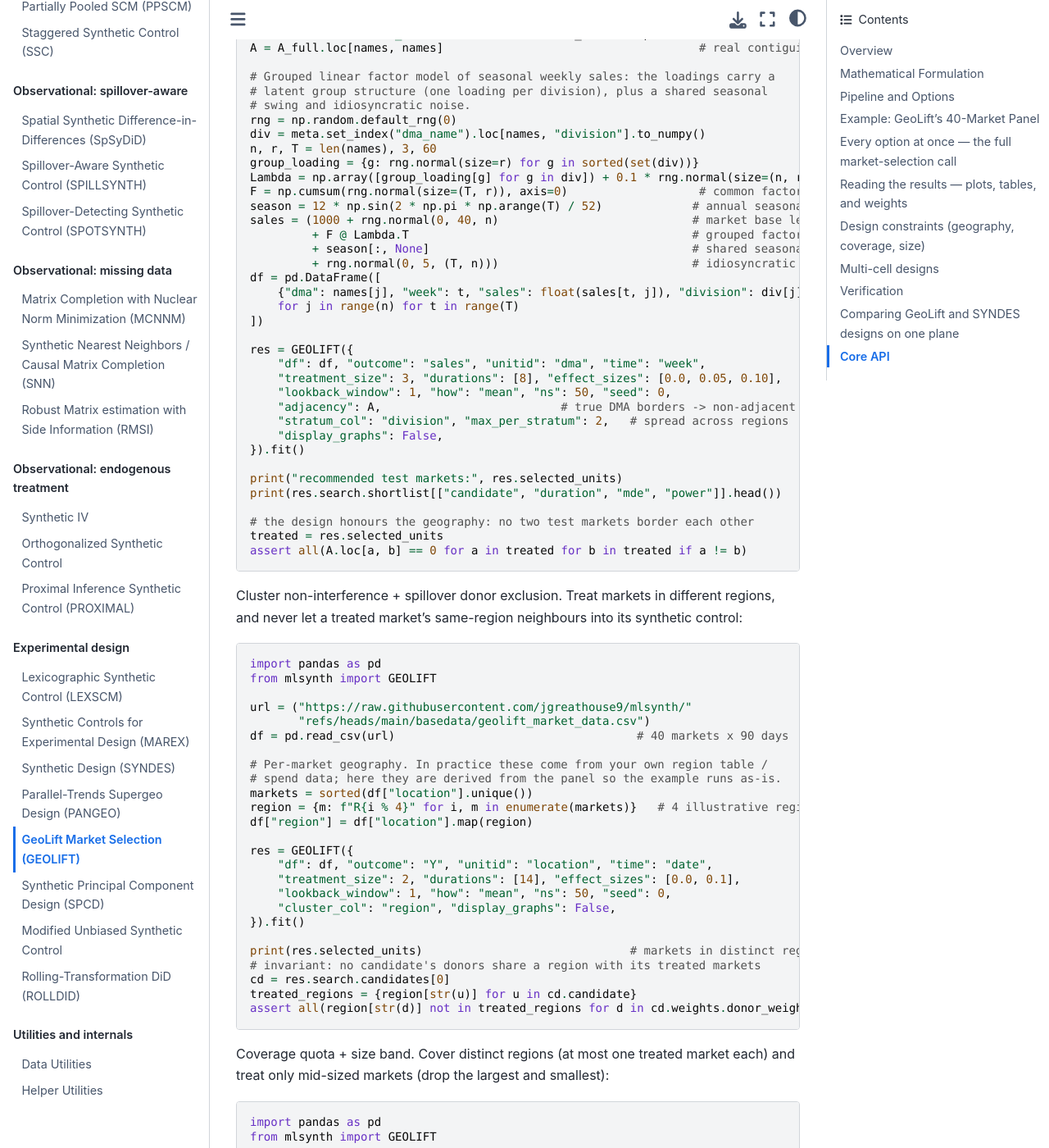
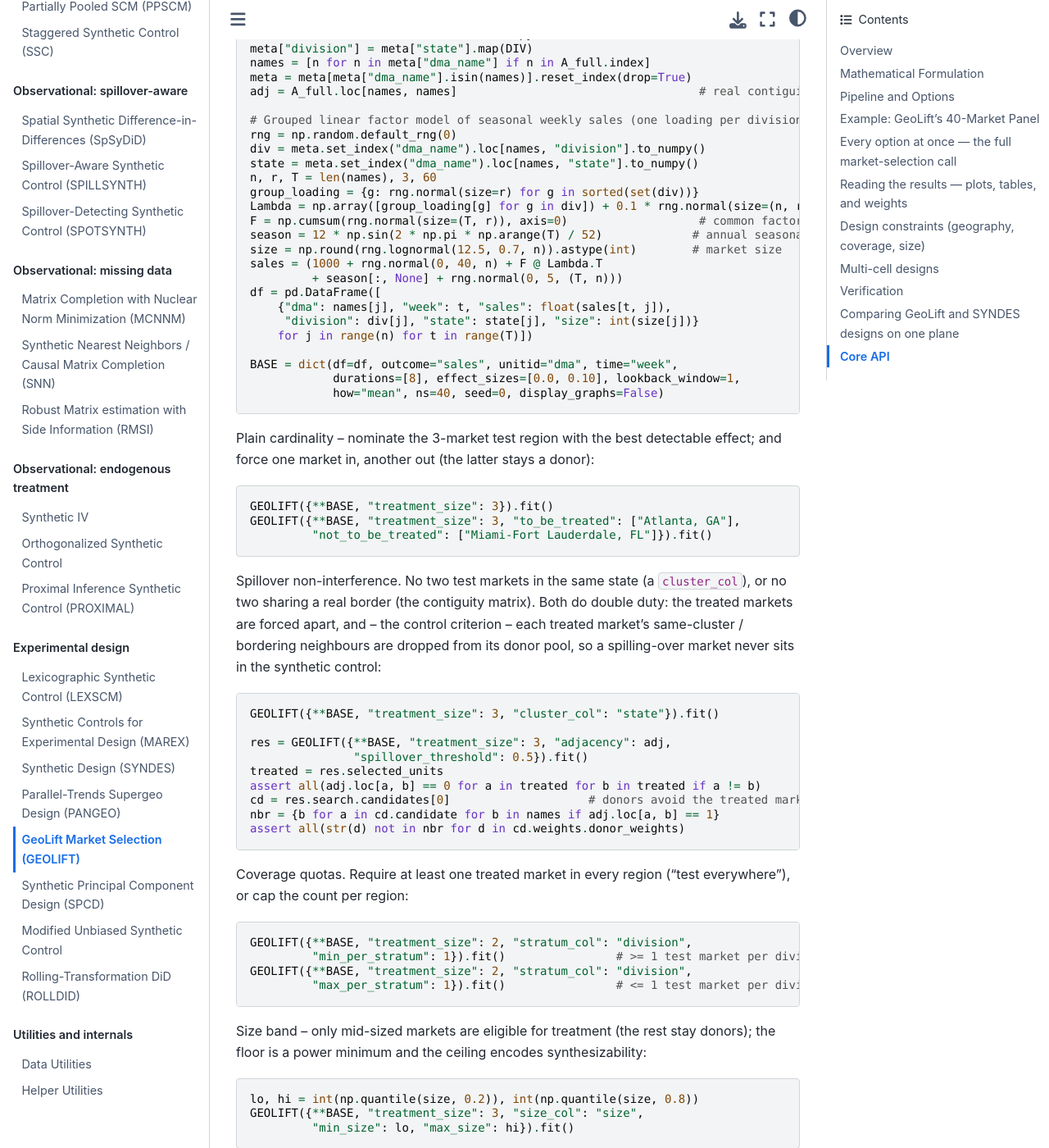
Before and after one commit to jgreathouse9/mlsynth, a Sphinx documentation site: the page built from docs/geolift.rst, in a window 1280 px wide and 1400 px high, scrolled down 14657 px. Shown: the whole window at 82% size. Built offline with Sphinx 7.4.7 and the Sphinx Book theme 1.1.4, drawn with Linux system fonts in a browser that asks for light colours; some of the changed text lies outside the part shown.

Commit message:
docs(geolift): unified real-geography constraint gallery (parallel to SYNDES) (#124)
Consolidates GEOLIFT's three scattered constraint examples into one
self-contained gallery on the bundled real US DMA contiguity map + Census
divisions, with a grouped linear factor sales model (same generator family as
test_lexscm_dma_demo / the SYNDES gallery). One shared setup, then a compact
MWE for every geographic constraint GEOLIFT supports:

- cardinality (treatment_size)
- force in / out (to_be_treated / not_to_be_treated) -- previously only shown
  on the unrelated 40-market panel, now on real geography
- spillover non-interference: cluster_col (same-state) and adjacency (real
  borders), each doing double duty -- treated markets forced apart AND each
  treated market's neighbours dropped from its donor pool (the control
  criterion), with an explicit donor-exclusion invariant assert
- coverage quotas: min_per_stratum ("test in every region", previously
  undemonstrated) and max_per_stratum
- size band (size_col + min/max_size)
- budget planning (cpic + budget)
- the works -> ranked shortlist

Every snippet was run against the real DMA data; the invariants (non-adjacent
treated, donors avoiding treated borders, coverage across divisions) hold, and
the underlying behaviour is already covered by test_geolift_constraints.py /
test_geolift_dma_borders.py (50 tests, green). Docs-only; CHANGELOG noted.


Claude-Session: https://claude.ai/code/session_015nRd88pbMUETcrkKY1S6Hr

Co-authored-by: Claude <noreply@anthropic.com>

```diff
--- a/docs/geolift.rst
+++ b/docs/geolift.rst
@@ -763,13 +763,15 @@ rather than returning a degenerate design.
    prune many nominees, and a very dense border graph can leave none (a reported
    infeasibility, not a silent degenerate design).
 
-A worked design on real borders. The example below is fully self-contained:
-it pulls the real DMA contiguity map and metadata, simulates a grouped linear
-factor model of seasonal weekly sales — latent group structure in the loadings
-(groups = census divisions), in the spirit of Liao, Shi & Zheng (2025) — over a
-real Southeast / Mid-South DMA footprint, then designs a 3-market geo test that is
-non-adjacent on the map and spread across regions (at most two per division).
-It runs in a few seconds.
+Gallery: every constraint on real geography. The block below is a single
+self-contained gallery, mirroring the SYNDES one (:doc:`syndes`): it pulls the
+real DMA contiguity map and metadata, simulates a grouped linear factor model of
+seasonal weekly sales — latent group structure in the loadings (groups = census
+divisions), in the spirit of Liao, Shi & Zheng (2025) — over a real Southeast /
+Mid-South footprint, and then shows each geographic constraint GEOLIFT supports
+as a compact call. The geography is real; the sales outcome is reproducible and
+exists only so the snippets run end to end (a few seconds each). Every block
+below assumes this setup has run.
 
 .. code-block:: python
 
@@ -783,109 +785,108 @@ It runs in a few seconds.
    meta = pd.read_csv(f"{base}/dma_metadata.csv")                   # dma_name, state, ...
 
    # Restrict to a real Southeast / Mid-South footprint; groups = census divisions.
-   division = {"GA": "S. Atlantic", "FL": "S. Atlantic",
-               "TN": "E.S. Central", "AL": "E.S. Central"}
-   meta = meta[meta["state"].isin(division)].copy()
-   meta["division"] = meta["state"].map(division)
+   DIV = {**{s: "S. Atlantic" for s in ["GA", "FL", "SC", "NC", "VA", "WV"]},
+          **{s: "E.S. Central" for s in ["TN", "AL", "KY", "MS"]}}
+   meta = meta[meta["state"].isin(DIV)].copy()
+   meta["division"] = meta["state"].map(DIV)
    names = [n for n in meta["dma_name"] if n in A_full.index]
    meta = meta[meta["dma_name"].isin(names)].reset_index(drop=True)
-   A = A_full.loc[names, names]                                     # real contiguity
+   adj = A_full.loc[names, names]                                   # real contiguity
 
-   # Grouped linear factor model of seasonal weekly sales: the loadings carry a
-   # latent group structure (one loading per division), plus a shared seasonal
-   # swing and idiosyncratic noise.
+   # Grouped linear factor model of seasonal weekly sales (one loading per division).
    rng = np.random.default_rng(0)
    div = meta.set_index("dma_name").loc[names, "division"].to_numpy()
+   state = meta.set_index("dma_name").loc[names, "state"].to_numpy()
    n, r, T = len(names), 3, 60
    group_loading = {g: rng.normal(size=r) for g in sorted(set(div))}
    Lambda = np.array([group_loading[g] for g in div]) + 0.1 * rng.normal(size=(n, r))
    F = np.cumsum(rng.normal(size=(T, r)), axis=0)                   # common factors
    season = 12 * np.sin(2 * np.pi * np.arange(T) / 52)             # annual seasonality
-   sales = (1000 + rng.normal(0, 40, n)                            # market base level
-            + F @ Lambda.T                                         # grouped factor structure
-            + season[:, None]                                      # shared seasonal swing
-            + rng.normal(0, 5, (T, n)))                            # idiosyncratic noise
+   size = np.round(rng.lognormal(12.5, 0.7, n)).astype(int)        # market size
+   sales = (1000 + rng.normal(0, 40, n) + F @ Lambda.T
+            + season[:, None] + rng.normal(0, 5, (T, n)))
    df = pd.DataFrame([
-       {"dma": names[j], "week": t, "sales": float(sales[t, j]), "division": div[j]}
-       for j in range(n) for t in range(T)
-   ])
+       {"dma": names[j], "week": t, "sales": float(sales[t, j]),
+        "division": div[j], "state": state[j], "size": int(size[j])}
+       for j in range(n) for t in range(T)])
 
-   res = GEOLIFT({
-       "df": df, "outcome": "sales", "unitid": "dma", "time": "week",
-       "treatment_size": 3, "durations": [8], "effect_sizes": [0.0, 0.05, 0.10],
-       "lookback_window": 1, "how": "mean", "ns": 50, "seed": 0,
-       "adjacency": A,                          # true DMA borders -> non-adjacent markets
-       "stratum_col": "division", "max_per_stratum": 2,   # spread across regions
-       "display_graphs": False,
-   }).fit()
+   BASE = dict(df=df, outcome="sales", unitid="dma", time="week",
+               durations=[8], effect_sizes=[0.0, 0.10], lookback_window=1,
+               how="mean", ns=40, seed=0, display_graphs=False)
 
-   print("recommended test markets:", res.selected_units)
-   print(res.search.shortlist[["candidate", "duration", "mde", "power"]].head())
-
-   # the design honours the geography: no two test markets border each other
-   treated = res.selected_units
-   assert all(A.loc[a, b] == 0 for a in treated for b in treated if a != b)
-
-Cluster non-interference + spillover donor exclusion. Treat markets in
-different regions, and never let a treated market's same-region neighbours into
-its synthetic control:
+Plain cardinality -- nominate the 3-market test region with the best detectable
+effect; and force one market in, another out (the latter stays a donor):
 
 .. code-block:: python
 
-   import pandas as pd
-   from mlsynth import GEOLIFT
+   GEOLIFT({**BASE, "treatment_size": 3}).fit()
+   GEOLIFT({**BASE, "treatment_size": 3, "to_be_treated": ["Atlanta, GA"],
+            "not_to_be_treated": ["Miami-Fort Lauderdale, FL"]}).fit()
 
-   url = ("https://raw.githubusercontent.com/jgreathouse9/mlsynth/"
-          "refs/heads/main/basedata/geolift_market_data.csv")
-   df = pd.read_csv(url)                                   # 40 markets x 90 days
-
-   # Per-market geography. In practice these come from your own region table /
-   # spend data; here they are derived from the panel so the example runs as-is.
-   markets = sorted(df["location"].unique())
-   region = {m: f"R{i % 4}" for i, m in enumerate(markets)}   # 4 illustrative regions
-   df["region"] = df["location"].map(region)
-
-   res = GEOLIFT({
-       "df": df, "outcome": "Y", "unitid": "location", "time": "date",
-       "treatment_size": 2, "durations": [14], "effect_sizes": [0.0, 0.1],
-       "lookback_window": 1, "how": "mean", "ns": 50, "seed": 0,
-       "cluster_col": "region", "display_graphs": False,
-   }).fit()
-
-   print(res.selected_units)                              # markets in distinct regions
-   # invariant: no candidate's donors share a region with its treated markets
-   cd = res.search.candidates[0]
-   treated_regions = {region[str(u)] for u in cd.candidate}
-   assert all(region[str(d)] not in treated_regions for d in cd.weights.donor_weights)
-
-Coverage quota + size band. Cover distinct regions (at most one treated market
-each) and treat only mid-sized markets (drop the largest and smallest):
+Spillover non-interference. No two test markets in the same state (a
+``cluster_col``), or no two sharing a real border (the contiguity matrix). Both
+do double duty: the treated markets are forced apart, and -- the control
+criterion -- each treated market's same-cluster / bordering neighbours are
+dropped from its donor pool, so a spilling-over market never sits in the
+synthetic control:
 
 .. code-block:: python
 
-   import pandas as pd
-   from mlsynth import GEOLIFT
+   GEOLIFT({**BASE, "treatment_size": 3, "cluster_col": "state"}).fit()
 
-   url = ("https://raw.githubusercontent.com/jgreathouse9/mlsynth/"
-          "refs/heads/main/basedata/geolift_market_data.csv")
-   df = pd.read_csv(url)
-   markets = sorted(df["location"].unique())
-   df["region"] = df["location"].map({m: f"R{i % 4}" for i, m in enumerate(markets)})
-   size = df.groupby("location")["Y"].mean()              # avg daily volume = "size"
-   df["size"] = df["location"].map(size)
-   lo, hi = float(size.quantile(0.2)), float(size.quantile(0.8))
+   res = GEOLIFT({**BASE, "treatment_size": 3, "adjacency": adj,
+                  "spillover_threshold": 0.5}).fit()
+   treated = res.selected_units
+   assert all(adj.loc[a, b] == 0 for a in treated for b in treated if a != b)
+   cd = res.search.candidates[0]                    # donors avoid the treated markets' borders
+   nbr = {b for a in cd.candidate for b in names if adj.loc[a, b] == 1}
+   assert all(str(d) not in nbr for d in cd.weights.donor_weights)
 
-   res = GEOLIFT({
-       "df": df, "outcome": "Y", "unitid": "location", "time": "date",
-       "treatment_size": 3, "durations": [14], "effect_sizes": [0.0, 0.1],
-       "lookback_window": 1, "how": "mean", "ns": 50, "seed": 0,
-       "stratum_col": "region", "max_per_stratum": 1,     # <= 1 treated per region
-       "size_col": "size", "min_size": lo, "max_size": hi,  # mid-sized only
-       "display_graphs": False,
-   }).fit()
+Coverage quotas. Require at least one treated market in every region ("test
+everywhere"), or cap the count per region:
 
-   print(res.selected_units)                              # 3 markets, 3 distinct regions
+.. code-block:: python
+
+   GEOLIFT({**BASE, "treatment_size": 2, "stratum_col": "division",
+            "min_per_stratum": 1}).fit()                # >= 1 test market per division
+   GEOLIFT({**BASE, "treatment_size": 2, "stratum_col": "division",
+            "max_per_stratum": 1}).fit()                # <= 1 test market per division
+
+Size band -- only mid-sized markets are eligible for treatment (the rest stay
+donors); the floor is a power minimum and the ceiling encodes synthesizability:
+
+.. code-block:: python
+
+   lo, hi = int(np.quantile(size, 0.2)), int(np.quantile(size, 0.8))
+   GEOLIFT({**BASE, "treatment_size": 3, "size_col": "size",
+            "min_size": lo, "max_size": hi}).fit()
+
+Budget planning -- with a cost-per-incremental-conversion and a budget, drop any
+candidate whose detectable investment busts the cap:
+
+.. code-block:: python
+
+   GEOLIFT({**BASE, "treatment_size": 3, "cpic": 7.50, "budget": 100_000.0}).fit()
+
+Everything at once, returning the ranked shortlist. The constraints filter the
+nominated candidates and reshape each one's donor pool, so every design in the
+shortlist already honours the geography:
+
+.. code-block:: python
+
+   res = GEOLIFT({**BASE, "treatment_size": 3, "adjacency": adj,
+                  "spillover_threshold": 0.5, "stratum_col": "division",
+                  "max_per_stratum": 2, "size_col": "size",
+                  "min_size": int(np.quantile(size, 0.1)),
+                  "max_size": int(np.quantile(size, 0.95))}).fit()
+   print(res.selected_units)
    print(res.search.shortlist[["candidate", "duration", "mde", "power"]].head())
+
+When the constraints admit no candidate region (``treatment_size`` exceeds the
+clusters/strata to cover, a border graph too dense to seat that many
+non-adjacent markets, or a size band that leaves too few), :meth:`GEOLIFT.fit`
+raises :class:`~mlsynth.exceptions.MlsynthConfigError` rather than returning a
+degenerate design.
 
 Multi-cell designs
 ------------------
```
Also changed, not shown: CHANGELOG.md (+7 -0 lines).
